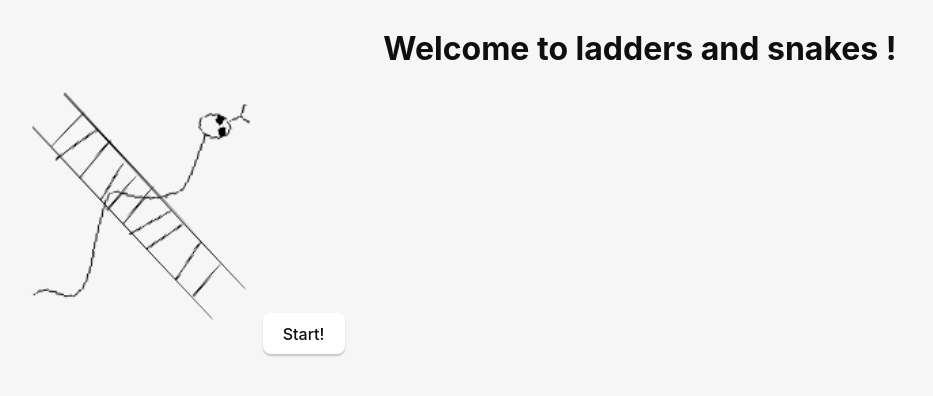
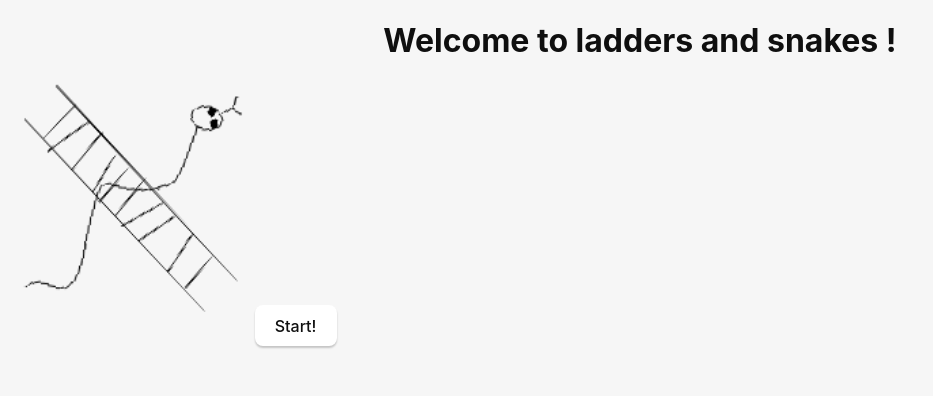
Before and after one commit to sabn0/SnakesAndLadders-Rs, a website: page src/index.html in a window 1280 px wide. Shown: the whole page, without its empty margins (0-933 px from the left). Drawn offline with Linux system fonts and the light colour scheme.

Commit message:
padding and margin 0

```diff
--- a/src/styles.css
+++ b/src/styles.css
@@ -12,6 +12,11 @@
   -webkit-font-smoothing: antialiased;
   -moz-osx-font-smoothing: grayscale;
   -webkit-text-size-adjust: 100%;
+}
+
+html, body {
+  margin: 0 !important;
+  padding: 0 !important;
 }
 
 .container {
```
